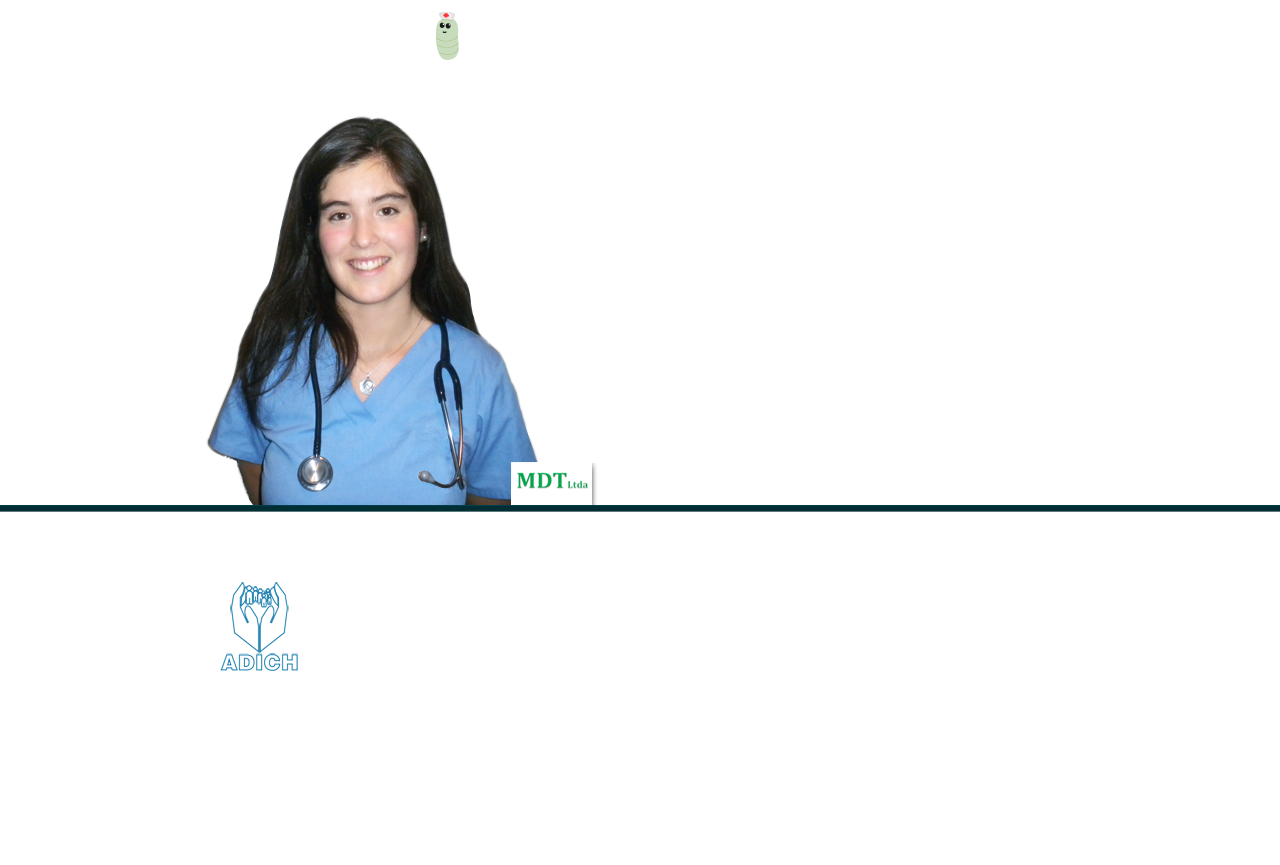
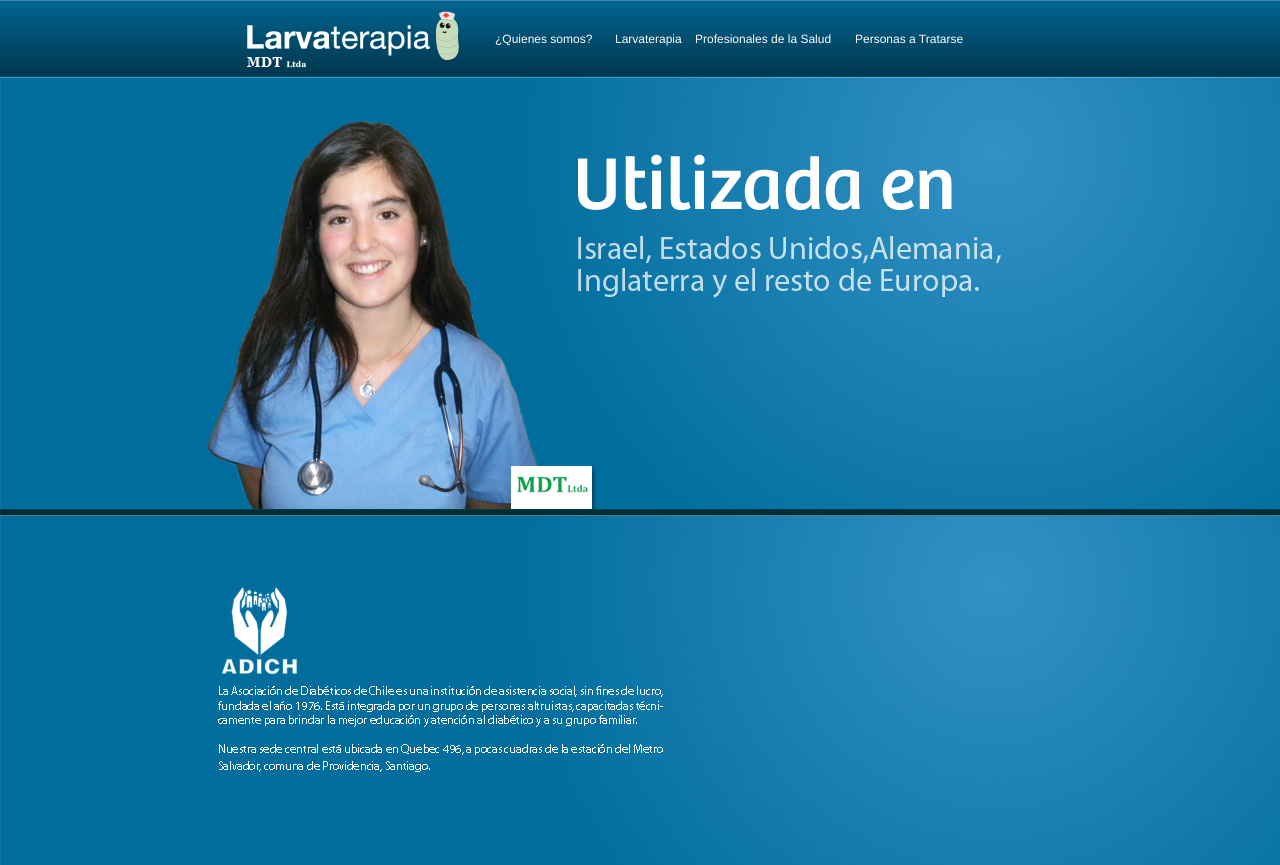
Before and after one commit to niko-afv/Larvaterapia, a PHP site: page / in a window 1280 px wide. Before the commit the page ends 671 px from the top, so only its background shows below. Run offline with PHP 8.4, Linux system fonts and the light colour scheme.

Commit message:
Commit's Info:   Se modificó el fichero css/estilos.css donde se hacia referencia a etiquetas <section>, <header> y <footer> de html5

```diff
--- a/website/css/estilos.css
+++ b/website/css/estilos.css
@@ -16,7 +16,7 @@ body{
 }
 
 /***    Begin Header  ***/
-header{
+#header{
 	background: url('../img/png/home/barra_menu.png');
 	height: 77px;
 }
@@ -48,7 +48,7 @@ header{
 /***    Begin Main-Content  ***/
 
 /*  Banner  */
-section#banner{
+#banner{
     background: url('../img/png/home/fondos_banner.jpg');
     height: 432px;
     position: relative;
@@ -63,7 +63,7 @@ div.separator{
 }
 
 /***    Begin Footer    ***/
-footer{
+#footer{
     background: url('../img/png/home/fondos_banner.jpg');
     height: 356px;
 }
```
